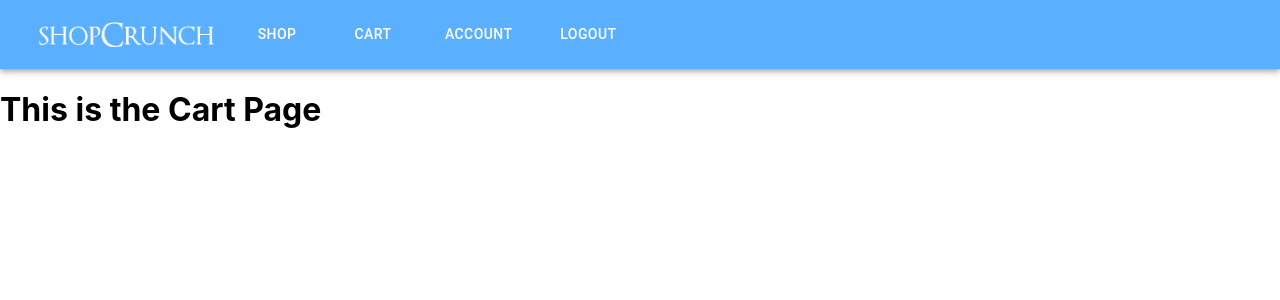
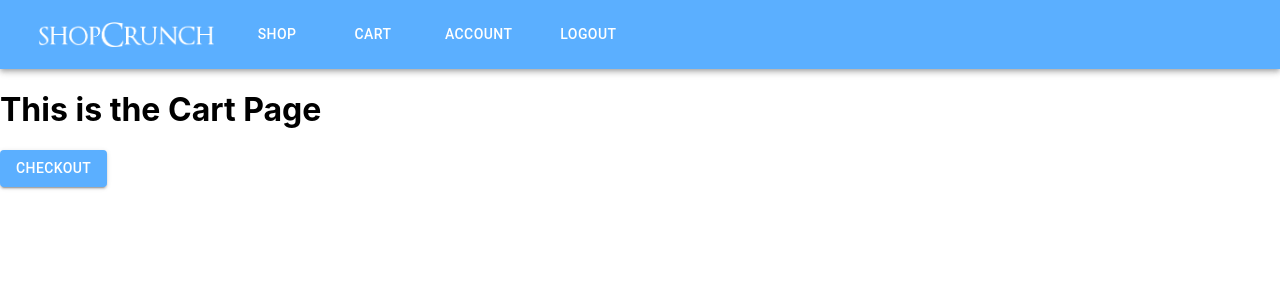
Before and after one commit to param23403/LaunchShopping--ecommerce, a React (Create React App) app in the folder frontend/: page /cart in a window 1280 px wide. Shown: the top 300 px of the page. Built offline with nearby package versions, Linux system fonts and the light colour scheme.

Commit message:
cpgecreated

```diff
--- a/frontend/src/App.js
+++ b/frontend/src/App.js
@@ -7,6 +7,7 @@ import React from 'react';
 import Login from './components/Login/Login';
 import Signup from './components/signup/Signup';
 import Shopping from './components/Shopping/Shopping.js';
+import Checkout from './components/Checkout/Checkout';
 
 function App() {
   return (
@@ -17,6 +18,8 @@ function App() {
       <Route path="/cart" element={<Cart />}/>
       <Route path="/account" element={<Account />}/>
       <Route path="/login" element={<Login/>}/>
+      <Route path="/cart/checkout" element={<Checkout/>}/>
+
       <Route path="/signup" element={<Signup/>}/>
       <Route path="*" element={<Error />}/>
     </Routes>
--- a/frontend/src/components/Cart/Cart.js
+++ b/frontend/src/components/Cart/Cart.js
@@ -1,11 +1,20 @@
 import Navbar from '../Navbar/Navbar'
 import React from 'react';
+import { Button } from '@mui/material';
+import { useNavigate } from 'react-router-dom';
 
 const Cart=()=>{
+    let navigate = useNavigate()
+    const movetocheckout=()=>{
+        navigate('./checkout')
+    }
     return(
         <>
     <Navbar ispage={[false, true, false]}/>
     <h1>This is the Cart Page</h1>
+    <Button onClick={movetocheckout}
+          variant="contained"
+          style={{ backgroundColor: "#5BAFFF" }}>Checkout</Button>
     </>
    ) }
 
--- /dev/null
+++ b/frontend/src/components/Checkout/Checkout.js
@@ -0,0 +1,12 @@
+import Navbar from "../Navbar/Navbar"
+import React from 'react'
+const Checkout=()=>{
+    return(
+        <>
+        <Navbar/>
+        <h1>This is the Checkout Page</h1>
+        </>
+    )
+}
+
+export default Checkout
```
